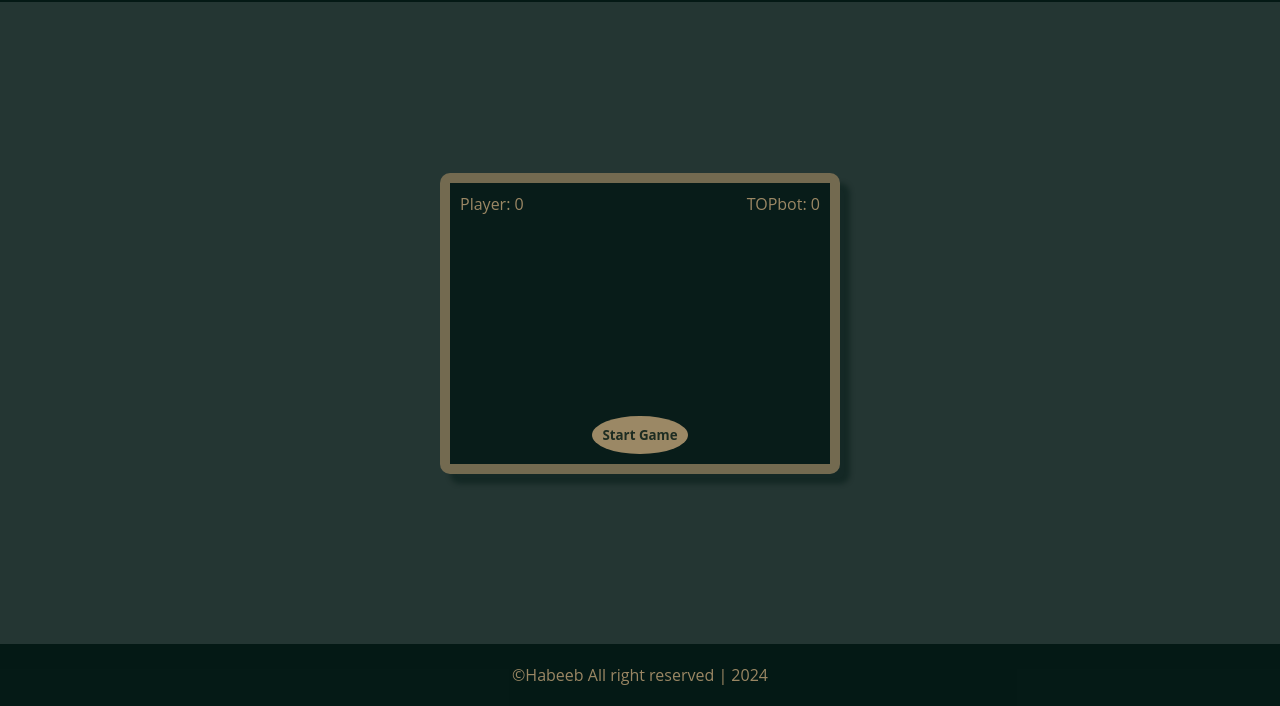
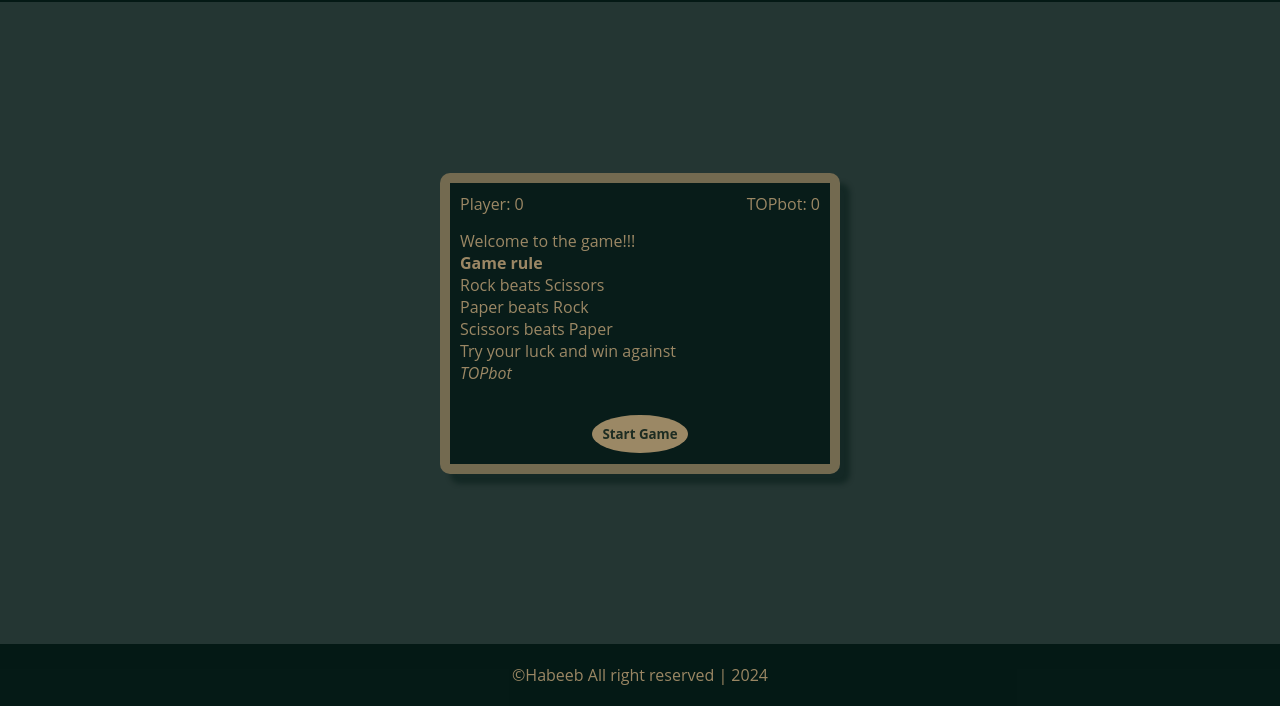
Before and after one commit to TipDevs/rps-game, a plain HTML site: page index.html in a window 1280 px wide. Shown: the part 94-800 px from the top of the page. Drawn offline with Linux system fonts and the light colour scheme.

Commit message:
I added some information to let user with no basic understanding of the game to play and understand easily

```diff
--- a/index.html
+++ b/index.html
@@ -28,6 +28,17 @@
         <p>Player: <span id="human-score">0</span></p>
         <p>TOPbot: <span id="TOPbot-score">0</span></p>
       </div>
+      <div id="game-intro">
+        <p id="welcome-message">Welcome to the game!!!</p>
+        <div id="game-rule">
+          <strong>Game rule</strong>
+          <p>Rock beats Scissors</p>
+          <p>Paper beats Rock</p>
+          <p>Scissors beats Paper</p>
+          <p>Try your luck and win against</p>
+          <em>TOPbot</em>
+        </div>
+      </div>
       <p id="winner"></p>
       <button id="start-game">Start Game</button>
     </div>
```
